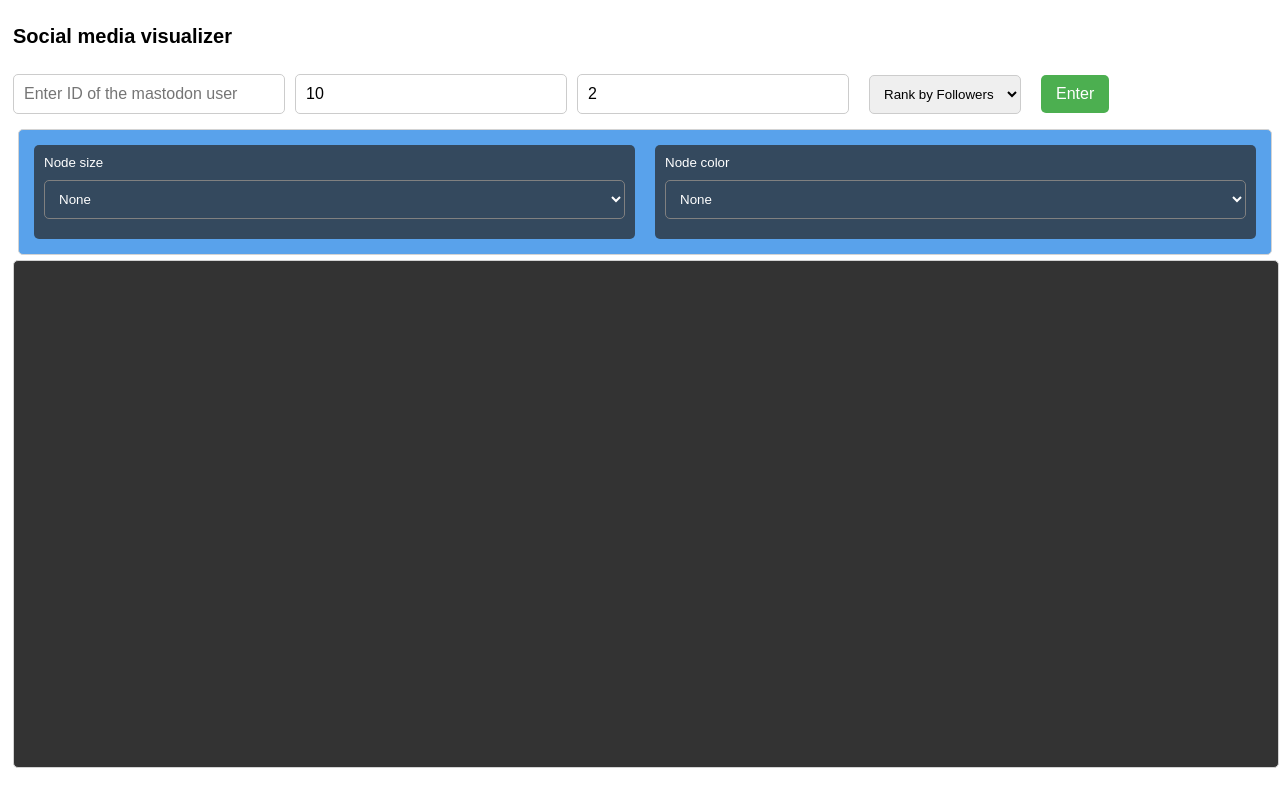
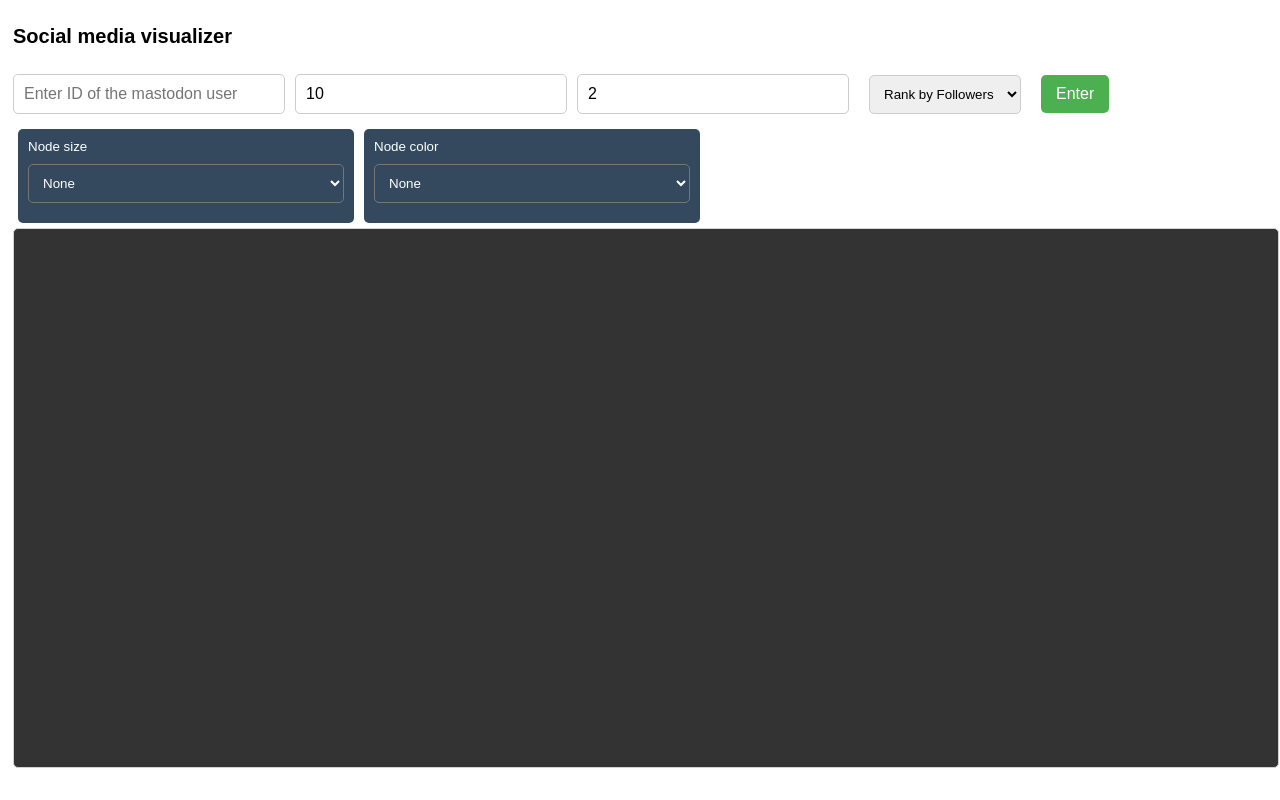
Before and after one commit to Untellable/210-Team4-TDD, a website: page client/src/visjs.html in a window 1280 px wide. Drawn offline with Linux system fonts and the light colour scheme.

Commit message:
css changes

```diff
--- a/client/src/process.js
+++ b/client/src/process.js
@@ -25,7 +25,6 @@ let edges = [];
  */
 
 export function updateID() {
-    console.log('Update ID called');
     showSpinner();
 
     let userID = document.getElementById('idInput').value;
--- a/client/src/visjs.css
+++ b/client/src/visjs.css
@@ -115,12 +115,8 @@ body {
     display: flex;
     flex-direction: row;
     align-items: center;
-    justify-content: center;
-    margin: 5px;
-    padding: 5px;
-    border: 1px solid lightgray;
+    justify-content: left;
     border-radius: 5px;
-    background-color: #59a2eb;
     color: white;
 }
 
@@ -128,16 +124,15 @@ body {
     width: 100%;
     padding: 10px;
     margin: 10px 0;
-    border: 1px solid gray;
     border-radius: 5px;
     background-color: #34495e;
     color: white;
 }
 
 .graph-settings .dropdown {
-    width: 50%;
+    width: 25%;
     padding: 10px;
-    margin: 10px 10px;
+    margin: 5px;
     border: none;
     border-radius: 5px;
     background-color: #34495e;
```
